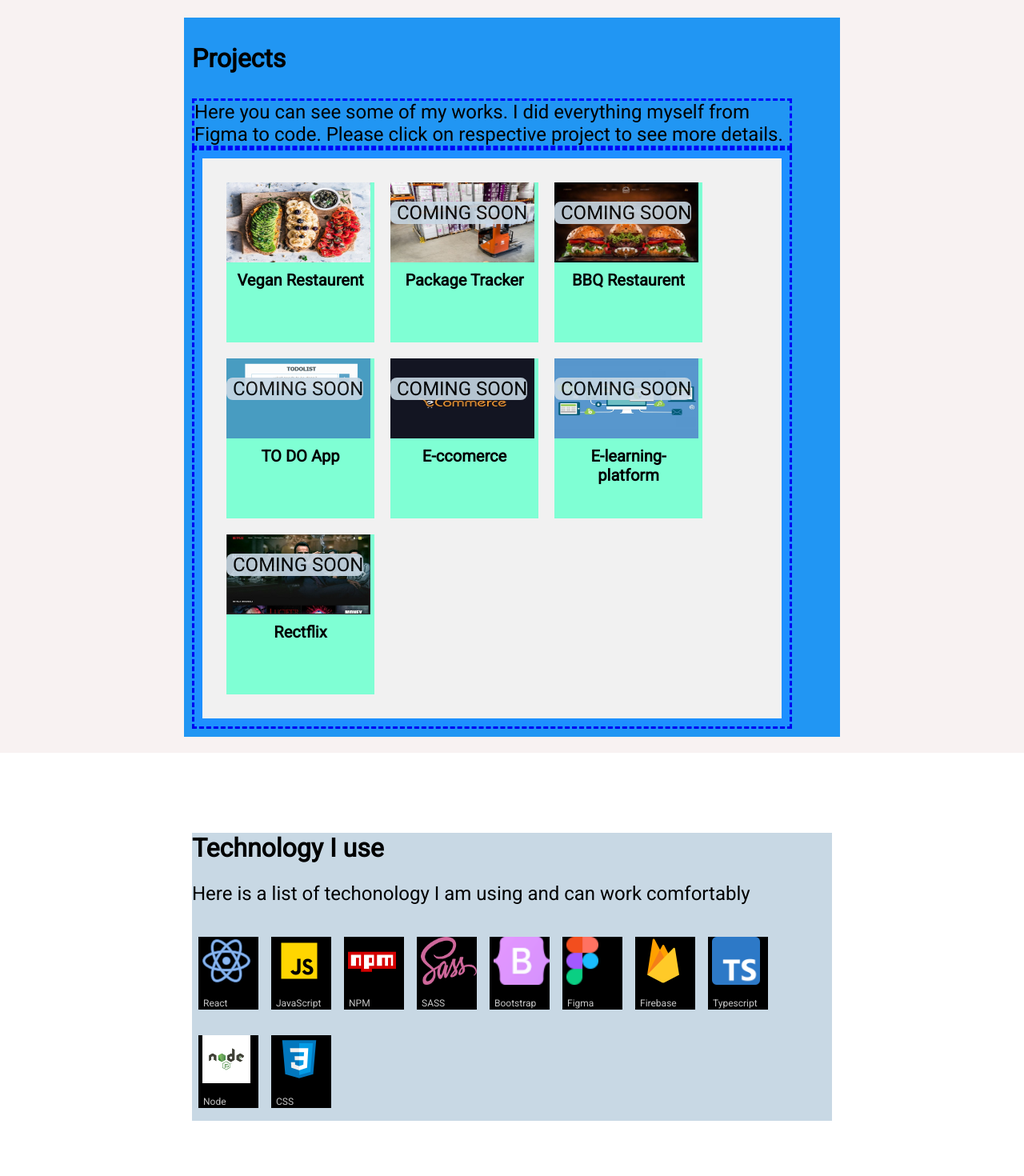
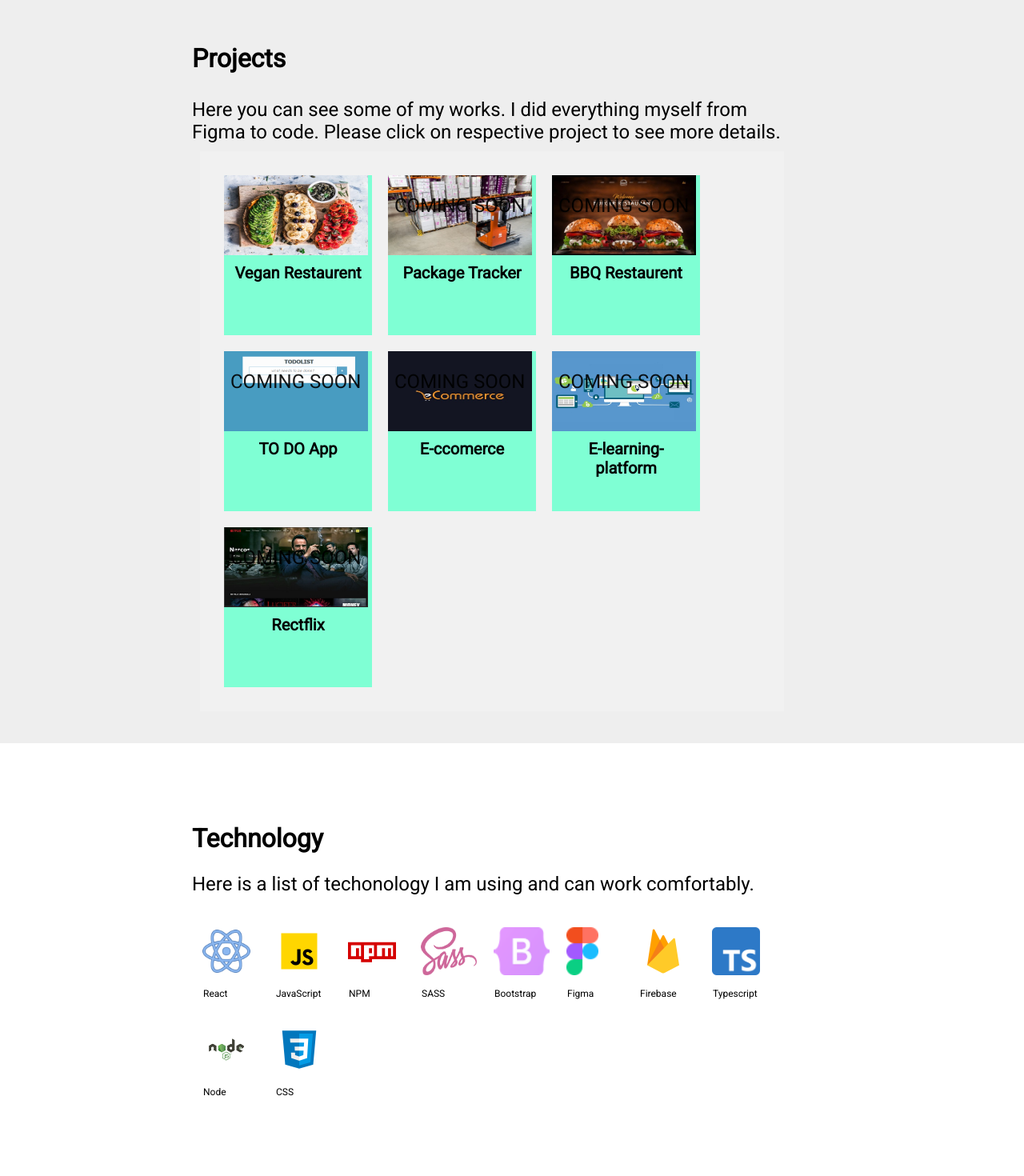
Before and after one commit to SalahUddin7/Portfolio-React.js, a React (Create React App) app: page / in a window 1280 px wide. Shown: the part 1520-2990 px from the top of the page at 80% size. Built offline with nearby package versions, Linux system fonts and the light colour scheme.

Commit message:
Contact Section CSS edited

```diff
--- a/src/components/ContactSection.jsx
+++ b/src/components/ContactSection.jsx
@@ -23,7 +23,7 @@ export default function ContactSection() {
           </div>
           <div>
             <FaPhoneAlt />
-            <a href="mailto:zzziko@gmail.com">0046 (0)73 642 2997</a>
+            <a href="0046 (0)73 642 299">0046 (0)73 642 2997</a>
           </div>
           <div>
             <FaMapMarker />
--- a/src/components/TechSectionArea.jsx
+++ b/src/components/TechSectionArea.jsx
@@ -8,10 +8,12 @@ export default function TechSectionArea() {
   ));
   return (
     <div className="technology-container" id="technology">
-      <h1>Technology I use</h1>
+      <h1>Technology</h1>
 
       <div>
-        <p>Here is a list of techonology I am using and can work comfortably</p>
+        <p>
+          Here is a list of techonology I am using and can work comfortably.
+        </p>
 
         <ul>{Technologies}</ul>
       </div>
--- a/src/css/ContactSection.css
+++ b/src/css/ContactSection.css
@@ -1,8 +1,7 @@
 .container-section {
-  background-color: white;
+  background-color: var(--color-light-gray);
   padding: 10px 0px;
   margin-top: 100px;
-  margin-bottom: 80px;
 }
 
 .contact-container {
--- a/src/css/ProjectSection.css
+++ b/src/css/ProjectSection.css
@@ -1,5 +1,5 @@
 .project-section {
-  background-color: #f8f2f2;
+  background-color: var(--color-light-gray);
   padding: 20px 0px;
 }
 
@@ -19,25 +19,22 @@
   grid-template-columns: auto auto auto auto auto auto;
 
   gap: 10px;
-  background-color: #2196f3;
+  background-color: var(--color-light-gray);
   padding: 10px;
 }
 
 .item-two {
   font-size: 24px;
   grid-column: 1 / 2;
-  border-style: dashed;
-  border-color: blue;
 }
 
 .item-three {
   font-size: 24px;
   grid-column: 2 / 7;
-  border-style: dashed;
-  border-color: rgb(0, 0, 240);
+
   display: flex;
   flex-wrap: wrap;
-  background-color: DodgerBlue;
+  /* background-color: rgb(255, 255, 255); */
   gap: 10px;
   gap: 10px 20px;
 }
--- a/src/css/TechSectionArea.css
+++ b/src/css/TechSectionArea.css
@@ -1,9 +1,7 @@
 .technology-container {
   width: 100%;
-  background-color: var(--color-Columbia-Blue);
   text-align: left;
   margin: 0 auto;
-
   max-width: 800px;
 }
 .technology-container p {
@@ -18,8 +16,8 @@
   padding-inline-start: 0px;
 }
 
+/* CSS for Filename- individualTechItem.jsx */
 .tech-item-box {
-  background-color: black;
   width: 75px;
   margin: 16px 8px;
 }
@@ -29,7 +27,6 @@
 }
 .tech-item-box li {
   list-style: none;
-  color: #c4c4c4;
 }
 
 .tech-item-box li img {
--- a/src/css/variables.css
+++ b/src/css/variables.css
@@ -1,4 +1,9 @@
 :root {
+  /* Color */
+  --color-black: #000000;
+  --color-white: #ffffff;
+  --color-light-gray: #eeeeee;
+
   /* Font Size */
   --font-size-heading: 24px;
   --font-size-paragraph: 16px;
@@ -9,10 +14,4 @@
   --space-medium: 16px;
   --space-big: 24px;
   --space-bigger: 48px;
-  /* Color */
-
-  --color-primary: var (--swatch-black) #00000
-  --color-black: #000000;
-  --color-white: #ffffff;
-  --color-Columbia-Blue: #c8d8e4;
 }
```
